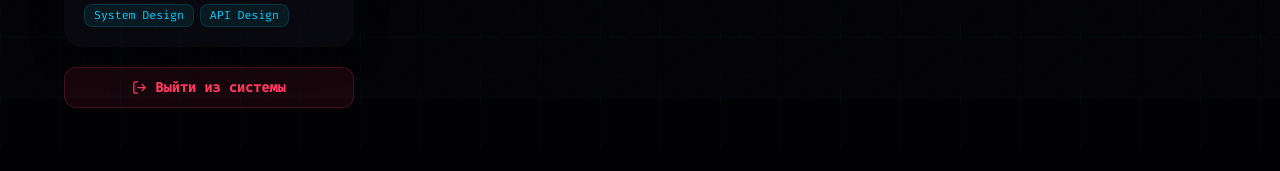
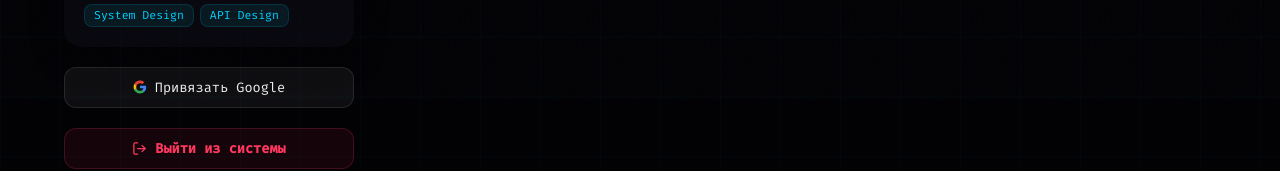
Before and after one commit to claower02/NEXUS_CYBERNETIC, a Next.js app: page /workspace in a window 1280 px wide. Shown: the part 700-871 px from the top of the page. Before the commit the page ends 848 px from the top, so only its background shows below. Built offline with nearby package versions, Linux system fonts and the light colour scheme; no server answers.

Commit message:
refactor: github as primary auth, google is now an optional link in workspace

```diff
--- a/src/app/workspace/page.tsx
+++ b/src/app/workspace/page.tsx
@@ -1,6 +1,6 @@
 "use client"
 import React, { useState, useEffect } from "react"
-import { useSession, signOut } from "next-auth/react"
+import { useSession, signOut, signIn } from "next-auth/react"
 import { User, GitBranch, Star, Code2, Settings, Bell, Shield, LogOut, Edit3, Check, Zap } from "lucide-react"
 
 const GithubIcon = ({ size = 16 }) => (
@@ -161,6 +161,29 @@ export default function WorkspacePage() {
               ))}
             </div>
           </div>
+        )}
+
+        {!isGuest && (
+          <button
+            onClick={() => signIn('google')}
+            style={{
+              display: 'flex', alignItems: 'center', justifyContent: 'center', gap: '8px',
+              padding: '12px', borderRadius: '12px', border: 'none', cursor: 'pointer',
+              background: 'rgba(255,255,255,0.05)',
+              color: 'var(--text-primary)', fontSize: '0.85rem',
+              fontFamily: "'Fira Code', monospace",
+              boxShadow: 'inset 0 0 0 1px rgba(255,255,255,0.1)',
+              transition: 'all 0.2s',
+            }}
+          >
+            <svg width="14" height="14" viewBox="0 0 24 24">
+              <path d="M22.56 12.25c0-.78-.07-1.53-.2-2.25H12v4.26h5.92c-.26 1.37-1.04 2.53-2.21 3.31v2.77h3.57c2.08-1.92 3.28-4.74 3.28-8.09z" fill="#4285F4"/>
+              <path d="M12 23c2.97 0 5.46-.98 7.28-2.66l-3.57-2.77c-.98.66-2.23 1.06-3.71 1.06-2.86 0-5.29-1.93-6.16-4.53H2.18v2.84C3.99 20.53 7.7 23 12 23z" fill="#34A853"/>
+              <path d="M5.84 14.09c-.22-.66-.35-1.36-.35-2.09s.13-1.43.35-2.09V7.07H2.18C1.43 8.55 1 10.22 1 12s.43 3.45 1.18 4.93l2.85-2.22.81-.62z" fill="#FBBC05"/>
+              <path d="M12 5.38c1.62 0 3.06.56 4.21 1.64l3.15-3.15C17.45 2.09 14.97 1 12 1 7.7 1 3.99 3.47 2.18 7.07l3.66 2.84c.87-2.6 3.3-4.53 6.16-4.53z" fill="#EA4335"/>
+            </svg>
+             Привязать Google
+          </button>
         )}
 
         <button onClick={() => signOut({ callbackUrl: '/login' })} style={{
```
Also changed, not shown: src/app/login/page.tsx (+0 -20 lines).
